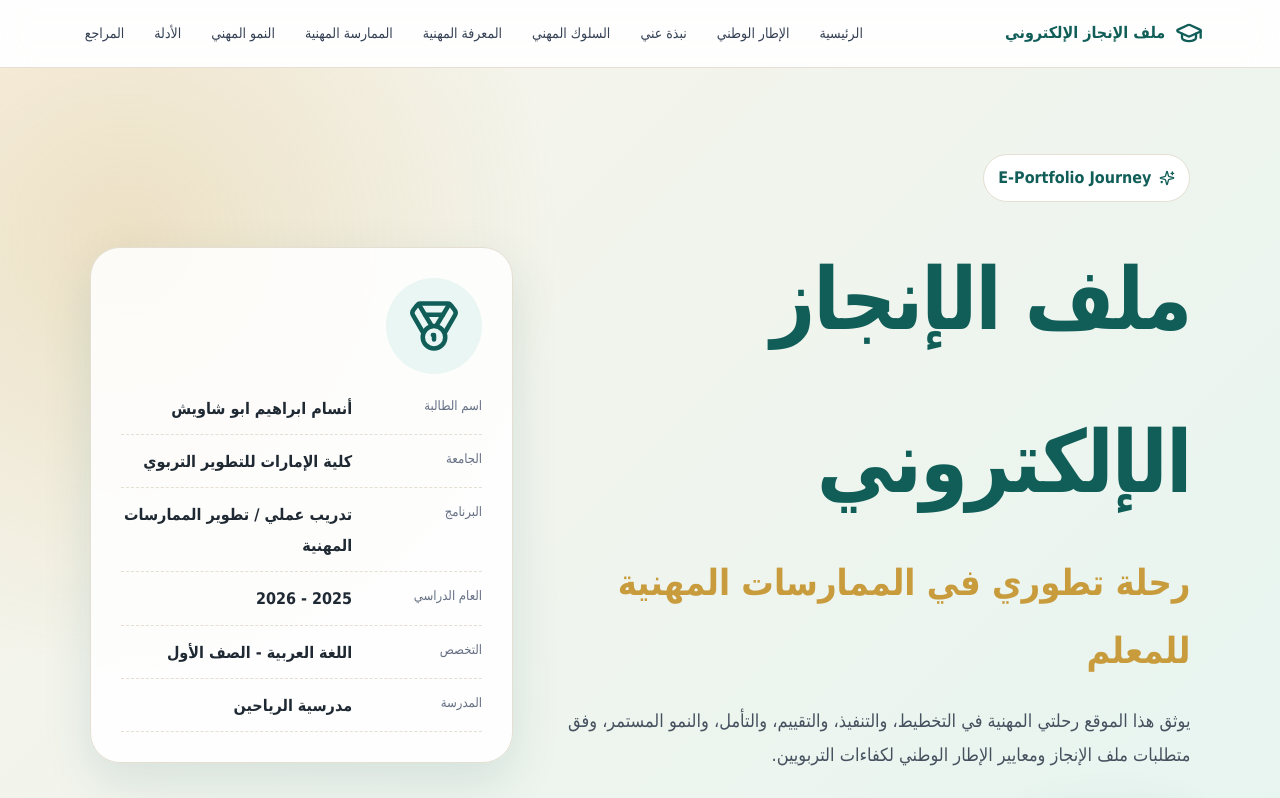
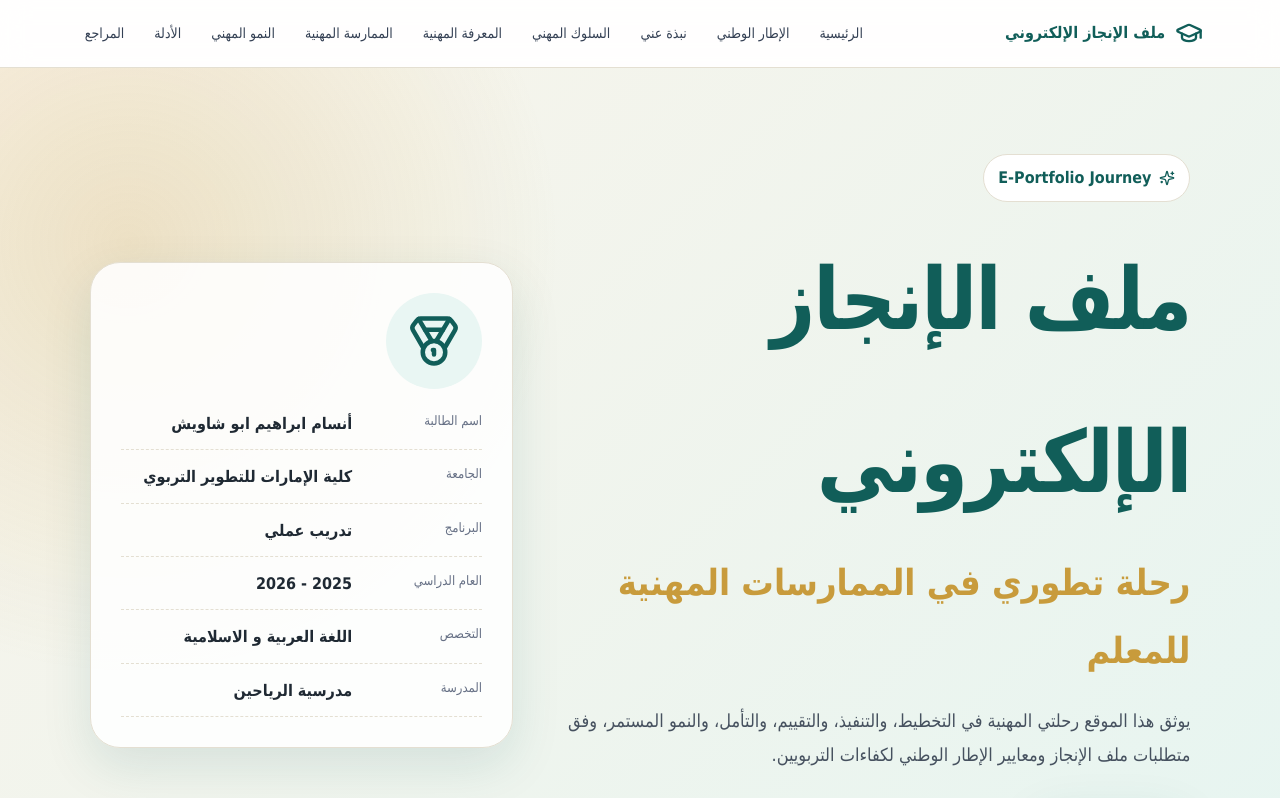
Before and after one commit to momkenanna/final, a Next.js app: page / in a window 1280 px wide. Shown: the top 798 px of the page. Built offline with nearby package versions, Linux system fonts and the light colour scheme.

Commit message:
تعديل البرنامج والتخصص

```diff
--- a/app/page.tsx
+++ b/app/page.tsx
@@ -3,12 +3,12 @@ import { BookOpen, GraduationCap, HeartHandshake, Lightbulb, LineChart, Medal, M
 const profile = {
   studentName: 'أنسام ابراهيم ابو شاويش',
   college: 'كلية الإمارات للتطوير التربوي',
-  program: 'تدريب عملي / تطوير الممارسات المهنية',
+  program: 'تدريب عملي',
   academicYear: '2025 - 2026',
   courseDoctor: 'دكتور المساق',
   supervisor: 'مشرف/ة المساق',
   school: 'مدرسية الرياحين',
-  specialization: 'اللغة العربية - الصف الأول',
+  specialization: 'اللغة العربية و الاسلامية',
   email: 'example@ecae.ac.ae',
   phone: '05XXXXXXXX',
 };
```
